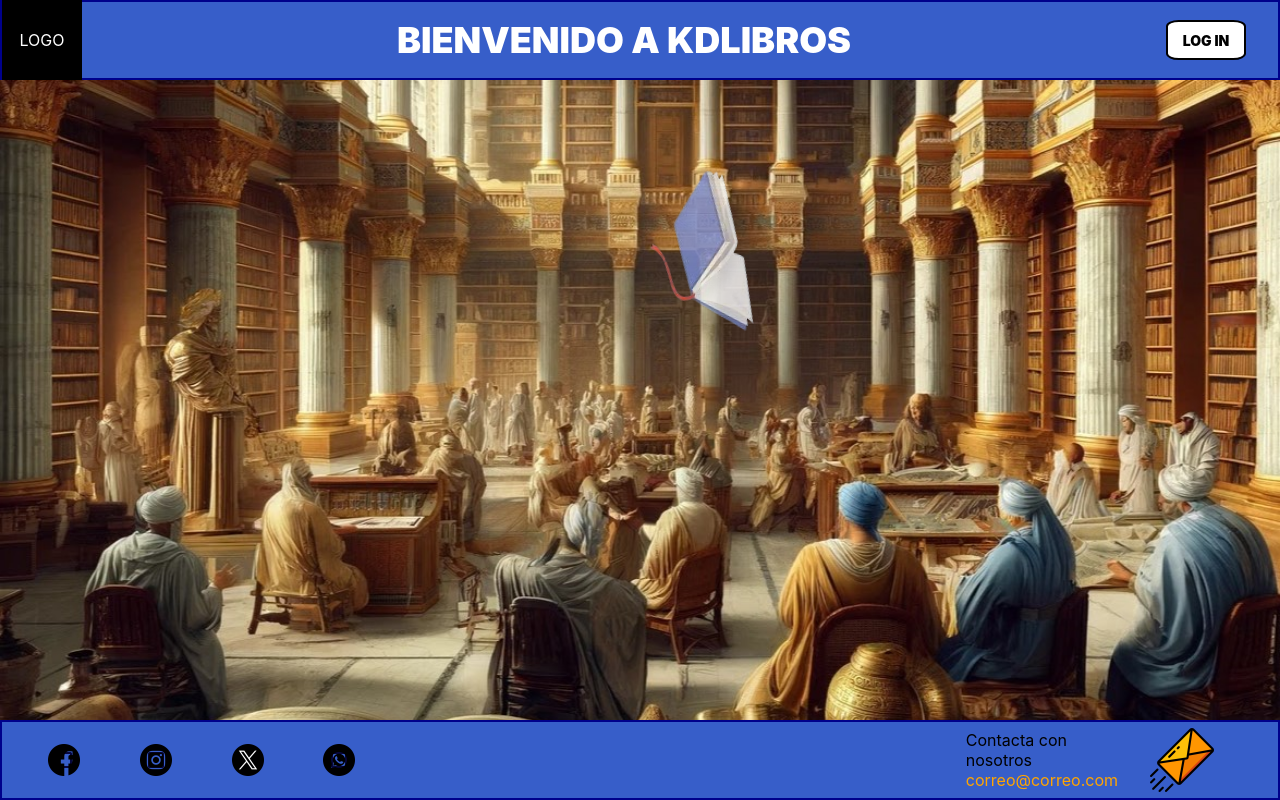
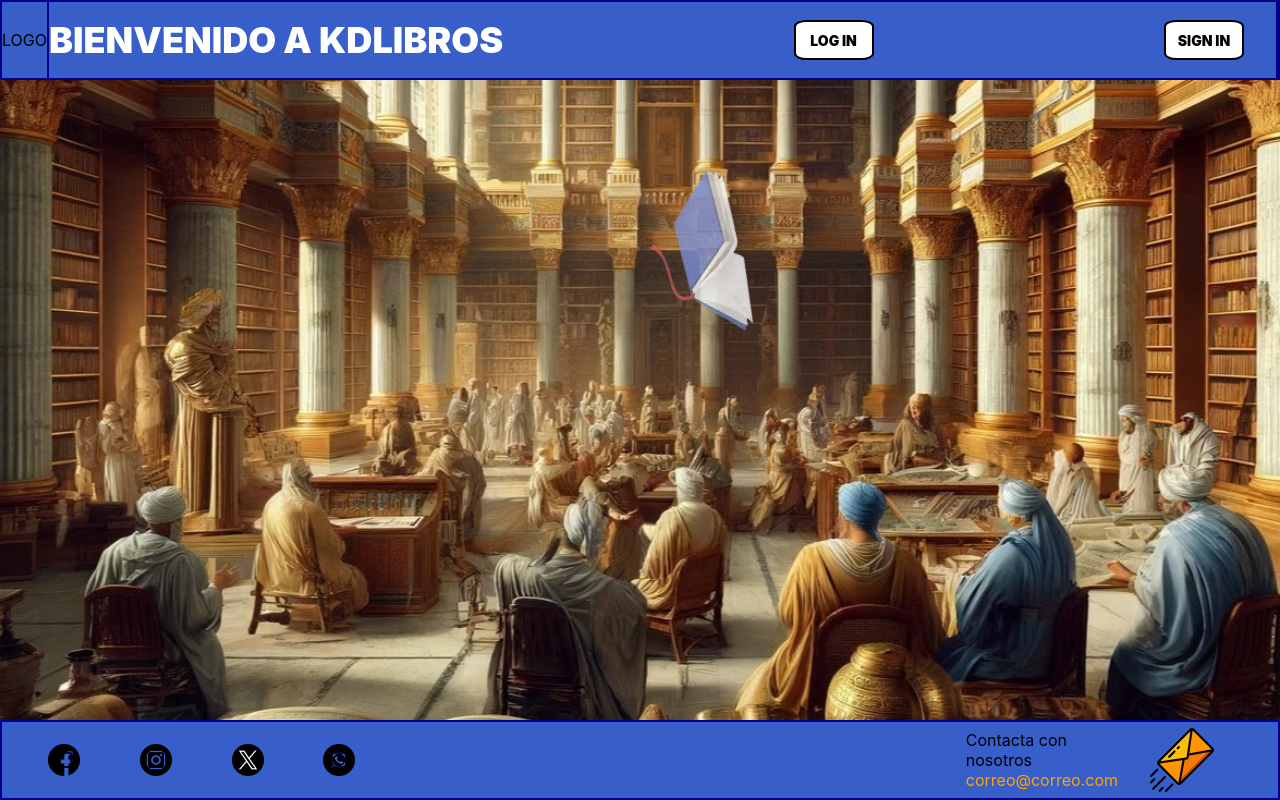
Before and after one commit to CarlosGalaron/tienda-online-libros, a React (Create React App) app in the folder Fronted/: page / in a window 1280 px wide. Built offline with nearby package versions, Linux system fonts and the light colour scheme.

Commit message:
fusionar header

```diff
--- a/Fronted/src/componentes/Header/Header.css
+++ b/Fronted/src/componentes/Header/Header.css
@@ -32,3 +32,50 @@
     background-color: lightcyan;
     color: black;
 }
+
+.headerH-container{
+    width: 100vw;
+    height: 10vh;
+    background-color: rgb(55, 94, 201);
+    border: 2px solid darkblue;
+    box-sizing: border-box;
+    display: flex;
+    flex-direction: row;
+    justify-content: space-between;
+    align-items: center;
+    padding-right: 2em;
+
+}
+
+.headerH-icon_container{
+    border: 2px solid black;
+    width: 10vh;
+    height: 10vh;
+    display: flex;
+    justify-content: center;
+    align-items: center;
+    box-sizing: border-box;
+    background-color: black;
+    color: white;
+}
+.wellcome-title {
+    font-size: 36px;
+    font-weight: 1000;
+    color: white;
+
+}
+
+.navigate-login-button, .nav-register-button {
+    width: 10vh;
+    height: 5vh;
+    background-color: white;
+    color: black;
+    border: 2px solid black;
+    border-radius: 16%;
+    box-sizing: border-box;
+    display: flex;
+    justify-content: center;
+    align-items: center;
+    font-size: 14px;
+    font-weight: 1000;
+}
--- a/Fronted/src/componentes/Header/Header.jsx
+++ b/Fronted/src/componentes/Header/Header.jsx
@@ -1,38 +1,61 @@
-import React from 'react';
+import React, { useEffect, useState } from 'react';
 import { useNavigate } from 'react-router-dom';
 import './Header.css';
 
 function Header() {
   const navigate = useNavigate();
+  const [isLoggedIn, setIsLoggedIn] = useState(false);
+
+  // Verificar si el usuario está logueado al cargar el componente
+  useEffect(() => {
+    const user = sessionStorage.getItem('idUsuario');
+    if (user) {
+      setIsLoggedIn(true);
+    } else {
+      setIsLoggedIn(false);
+    }
+  }, []);
 
   const handleLogout = () => {
     sessionStorage.removeItem('idUsuario');
+    setIsLoggedIn(false);
     navigate('/login');
+  };
+
+  const handleLoginClick = () => {
+    navigate('/login'); // Ir a la vista de login
+  };
+
+  const handleSignUpClick = () => {
+    navigate('/registro'); // Ir a la vista de registro
   };
 
   return (
     <div className="header-container">
-      <div className="header-icon_container"></div>
-      <button className="header-button" onClick={() => navigate('/Seleccion')}>
-        CATALOGO
-      </button>
-      <button className="header-button" onClick={() => navigate('/intercambio')}>
-        INTERCAMBIO
-      </button>
-      <button className="header-button" onClick={() => navigate('/biblioteca')}>
-        Usuario
-      </button>
-      <button className="header-button" onClick={() => navigate('/publicaciones')}>
-        PUBLICACIONES
-      </button>
+      {/* Logo o icono común */}
+      <div className="header-icon_container">LOGO</div>
 
-      <button className="header-button" onClick={() => navigate('/tienda')}>
-        CESTA
-      </button>
-      {/*Cerrar sesion*/}
-      <button className="header-button logout-button" onClick={handleLogout}>
-        CERRAR SESIÓN
-      </button>
+      {isLoggedIn ? (
+        <>
+          {/* Si está logueado, mostrar las opciones de navegación */}
+          <button className="header-button" onClick={() => navigate('/Seleccion')}>CATÁLOGO</button>
+          <button className="header-button" onClick={() => navigate('/intercambio')}>INTERCAMBIO</button>
+          <button className="header-button" onClick={() => navigate('/biblioteca')}>Usuario</button>
+          <button className="header-button" onClick={() => navigate('/publicaciones')}>PUBLICACIONES</button>
+          <button className="header-button" onClick={() => navigate('/tienda')}>CESTA</button>
+          {/* Botón de cerrar sesión */}
+          <button className="header-button logout-button" onClick={handleLogout}>CERRAR SESIÓN</button>
+        </>
+      ) : (
+        <>
+          {/* Si no está logueado, mostrar un botón de "Login" o "Sign In" */}
+          <div className="headerH-container">
+            <div className="wellcome-title">BIENVENIDO A KDLIBROS</div>
+            <div className="navigate-login-button" onClick={handleLoginClick}>LOG IN</div>
+            <div className="navigate-login-button" onClick={handleSignUpClick}>SIGN IN</div>
+          </div>
+        </>
+      )}
     </div>
   );
 }
--- a/Fronted/src/componentes/Header/HeaderHomepage.css
+++ /dev/null
@@ -1,46 +0,0 @@
-.headerH-container{
-    width: 100vw;
-    height: 10vh;
-    background-color: rgb(55, 94, 201);
-    border: 2px solid darkblue;
-    box-sizing: border-box;
-    display: flex;
-    flex-direction: row;
-    justify-content: space-between;
-    align-items: center;
-    padding-right: 2em;
-
-}
-
-.headerH-icon_container{
-    border: 2px solid black;
-    width: 10vh;
-    height: 10vh;
-    display: flex;
-    justify-content: center;
-    align-items: center;
-    box-sizing: border-box;
-    background-color: black;
-    color: white;
-}
-.wellcome-title {
-    font-size: 36px;
-    font-weight: 1000;
-    color: white;
-
-}
-
-.navigate-login-button, .nav-register-button {
-    width: 10vh;
-    height: 5vh;
-    background-color: white;
-    color: black;
-    border: 2px solid black;
-    border-radius: 16%;
-    box-sizing: border-box;
-    display: flex;
-    justify-content: center;
-    align-items: center;
-    font-size: 14px;
-    font-weight: 1000;
-}
--- a/Fronted/src/componentes/Header/HeaderHomepage.jsx
+++ /dev/null
@@ -1,24 +0,0 @@
-//HeaderHomepage.jsx
-
-import React from 'react'
-import './HeaderHomepage.css'
-import { useNavigate } from 'react-router-dom';
-
-function HeaderHomepage() {
-
-  const navigate = useNavigate();
-
-  const handleLoginClick = () => {
-    navigate('/login'); // Define la ruta a la vista de login
-  };
-
-  return (
-    <div className="headerH-container">
-      <div className="headerH-icon_container">LOGO</div>
-      <div className='wellcome-title'>BIENVENIDO A KDLIBROS</div>
-      <div className='navigate-login-button' onClick={handleLoginClick}>LOG IN</div>
-    </div>
-  )
-}
-
-export default HeaderHomepage
--- a/Fronted/src/componentes/Header/HeaderLogin.jsx
+++ /dev/null
@@ -1,24 +0,0 @@
-//HeaderLogin.jsx
-
-import React from 'react'
-import './HeaderHomepage.css'
-import { useNavigate } from 'react-router-dom';
-
-function HeaderLogin() {
-
-  const navigate = useNavigate();
-
-  const handleLoginClick = () => {
-    navigate('/registro');
-  };
-
-  return (
-    <div className="headerH-container">
-      <div className="headerH-icon_container">LOGO</div>
-      <div className='wellcome-title'>BIENVENIDO A KDLIBROS</div>
-      <div className='nav-register-button' onClick={handleLoginClick}>SIGN IN</div>
-    </div>
-  )
-}
-
-export default HeaderLogin
--- a/Fronted/src/paginas/Homepage/Homepage.jsx
+++ b/Fronted/src/paginas/Homepage/Homepage.jsx
@@ -1,12 +1,10 @@
 import React, { useEffect } from 'react';
-import HeaderHomepage from '../../componentes/Header/HeaderHomepage';
 import Header from '../../componentes/Header/Header';
 import Footer from '../../componentes/Footer/Footer';
 import './Homepage.css';
 
 
 function Homepage() {
-  const isLoggedIn = sessionStorage.getItem('idUsuario');
   useEffect(() => {
     const book = document.querySelector('.flying-book');
     const body = document.querySelector('.homepage-body');
@@ -30,7 +28,7 @@ function Homepage() {
 
   return (
     <div className="homepage-father">
-      {isLoggedIn ? <Header /> : <HeaderHomepage />}
+    <Header />
       <div className="homepage-body">
         <div className="flying-book"></div>
       </div>
--- a/Fronted/src/paginas/LibrosIntercambio/LibrosIntercambio.jsx
+++ b/Fronted/src/paginas/LibrosIntercambio/LibrosIntercambio.jsx
@@ -1,6 +1,6 @@
 import React, { useEffect, useState } from "react";
 import { useNavigate } from "react-router-dom";
-import HeaderHomepage from "../../componentes/Header/HeaderHomepage";
+import Header from "../../componentes/Header/Header";
 import Footer from "../../componentes/Footer/Footer";
 import "./LibrosIntercambio.css";
 
@@ -65,7 +65,7 @@ function LibrosIntercambio() {
 
   return (
     <div className="libros-intercambio">
-      <HeaderHomepage />
+      <Header />
 
       <main className="libros-contenedor">
         {/* Sección Librería */}
--- a/Fronted/src/paginas/Login/Login.jsx
+++ b/Fronted/src/paginas/Login/Login.jsx
@@ -1,5 +1,5 @@
 import React, { useState, useEffect } from 'react';
-import HeaderLogin from '../../componentes/Header/HeaderLogin';
+import Header from '../../componentes/Header/Header';
 import Footer from '../../componentes/Footer/Footer';
 import './Login.css';
 import { useNavigate } from 'react-router-dom';
@@ -32,7 +32,7 @@ function Login() {
 
     return (
         <div className="login-father">
-            <HeaderLogin />
+            <Header />
             <div className="login-body">
                 <div className="login-container">
                     <h1 className="login-title">LOG IN</h1>
--- a/Fronted/src/paginas/Registro/Registro.jsx
+++ b/Fronted/src/paginas/Registro/Registro.jsx
@@ -1,4 +1,5 @@
 import React, { useEffect } from 'react';
+import Header from '../../componentes/Header/Header';
 
 
 function Registro() {
@@ -9,7 +10,7 @@ function Registro() {
 }, []);
 
   return (
-    <div>Registro</div>
+    <><Header /><div>Registro</div></>
   )
 }
 
--- a/Fronted/src/paginas/SeleccionLibros/SeleccionLibros.jsx
+++ b/Fronted/src/paginas/SeleccionLibros/SeleccionLibros.jsx
@@ -1,6 +1,5 @@
 import React, { useEffect, useState } from 'react';
 import './SeleccionLibros.css';
-import HeaderHomepage from '../../componentes/Header/HeaderHomepage';
 import Header from '../../componentes/Header/Header';
 import SearchBar from '../../componentes/SearchBar/SearchBar';
 
@@ -132,10 +131,10 @@ useEffect(() => {
 };
 
 const Seleccion = () => {
-  const isLoggedIn = sessionStorage.getItem('idUsuario');
+
   return (
     <div>
-      {isLoggedIn ? <Header /> : <HeaderHomepage />}
+    <Header />
       <ImageGrid />
     </div>
   );
```
